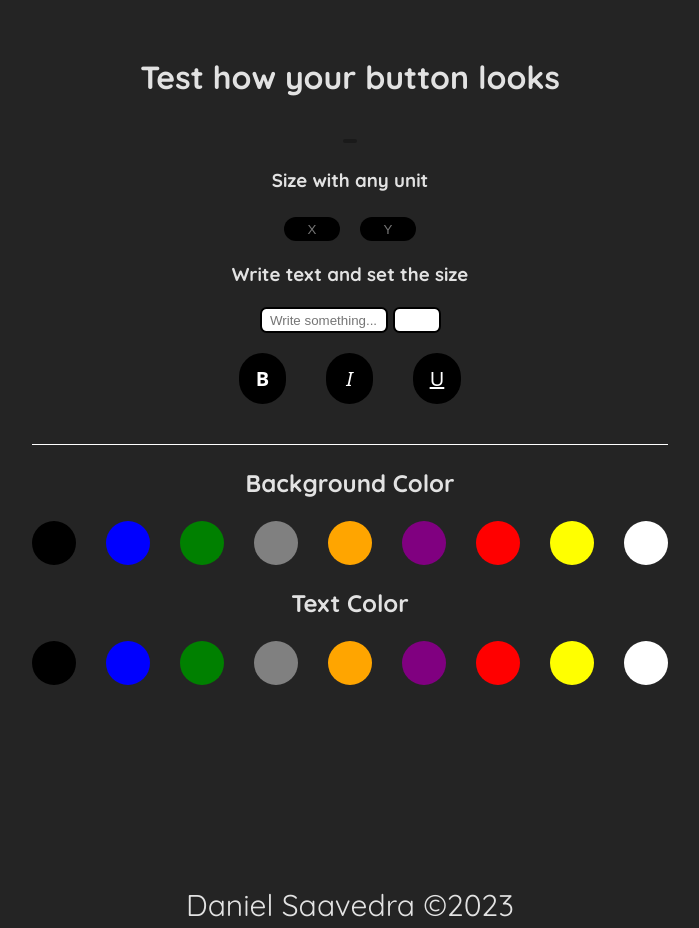
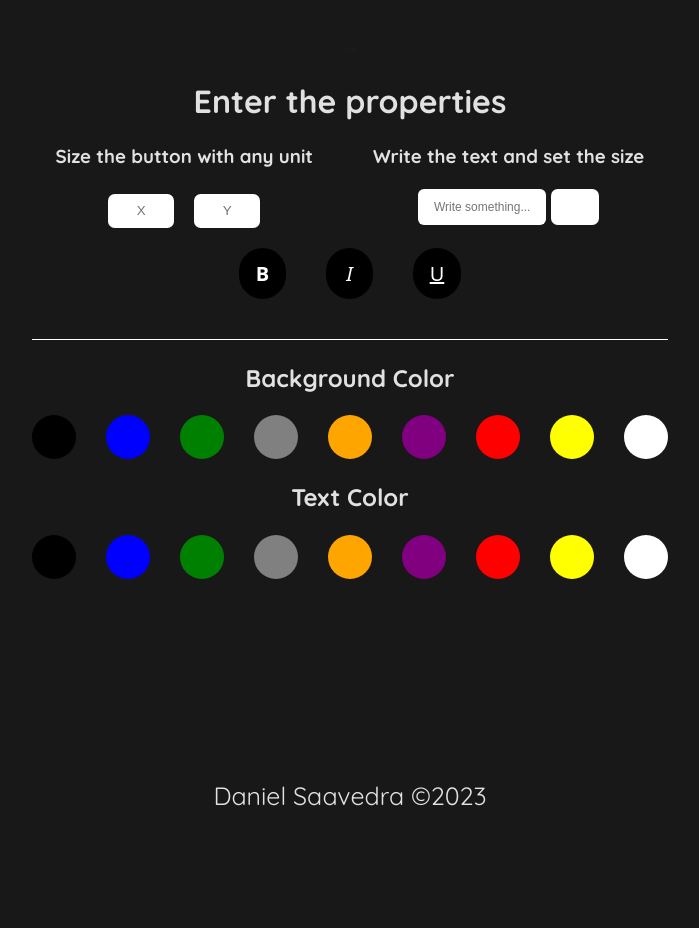
Before and after one commit to kiudev/button-customizer, a React (Vite) app: page / in a window 1280 px wide. Shown: the whole page, without its empty margins (290-989 px from the left). After the commit the page ends 819 px from the top, so only its background shows below. Built offline with nearby package versions, Linux system fonts and the light colour scheme.

Commit message:
:rocket: Improve interface

```diff
--- a/src/App.css
+++ b/src/App.css
@@ -40,6 +40,10 @@ h1 {
     font-weight: bold;
 }
 
+h3 {
+    margin-top: -5px;
+}
+
 p {
     margin-top: -2px;
 }
--- a/src/App.jsx
+++ b/src/App.jsx
@@ -94,7 +94,6 @@ function App() {
     return (
         <main>
             <header>
-                <h1>Test how your button looks</h1>
                 <MainButton
                     text={value}
                     style={{
@@ -109,7 +108,16 @@ function App() {
                         height: heightButton,
                     }}
                 />
-                <h3>Size with any unit</h3>
+                <h1>Enter the properties</h1>
+                <section
+                    style={{
+                        display: 'flex',
+                        justifyContent: 'center',
+                        gap: '60px',
+                    }}
+                >
+                    <div>
+                        <h3>Size the button with any unit</h3>
                         <div
                             style={{
                                 display: 'flex',
@@ -120,11 +128,15 @@ function App() {
                             <SizeButton placeholder="X" change={changeWidth} />
                             <SizeButton placeholder="Y" change={changeHeight} />
                         </div>
-                <h3>Write text and set the size</h3>
+                    </div>
+                    <div style={{ display: 'block' }}>
+                        <h3>Write the text and set the size</h3>
                         <div className="text-container">
                             <TextButton change={writeText} />
                             <TextSize change={changeTextSize} />
                         </div>
+                    </div>
+                </section>
                 <section className="font-buttons">
                     <TextStyle
                         style={{
--- a/src/components/Footer/style.css
+++ b/src/components/Footer/style.css
@@ -1,5 +1,5 @@
 footer {
-    font-size: 30px;
+    font-size: 25px;
     margin-top: 200px;
     height: 10px;
 }
--- a/src/components/MainButton/MainButton.jsx
+++ b/src/components/MainButton/MainButton.jsx
@@ -4,7 +4,9 @@ import './style.css'
 const Button = ({ text, style }) => {
     return (
         <div>
-            <button className='button' style={style}>{text}</button>
+            <button className="button" style={style}>
+                {text}
+            </button>
         </div>
     )
 }
--- a/src/components/SizeButton/style.css
+++ b/src/components/SizeButton/style.css
@@ -1,16 +1,10 @@
 .size-button {
-    width: 50px;
-    height: 20px;
+    width: 60px;
+    height: 30px;
     text-align: center;
     margin-top: 5px;
-    background-color: black;
     border: 1px solid transparent;
     transition: all 0.2s ease-in-out;
-    border-radius: 20px;
-}
-
-.size-button:focus {
-    padding: 6px;
-    border: 1px solid white;
+    border-radius: 0.5em;
     outline: none;
 }
--- a/src/components/TextButton/style.css
+++ b/src/components/TextButton/style.css
@@ -1,13 +1,10 @@
 .text-button {
     width: 120px;
-    height: 20px;
+    height: 30px;
     border-radius: 0.5em;
-    border: 2px solid black;
+    border: 2px solid transparent;
     text-align: center;
     outline: none;
     transition: all 0.2s ease-in-out;
+    font-size: 12px;
 }
-
-.text-button:focus {
-    padding: 6px;
-}
--- a/src/components/TextSize/TextSize.jsx
+++ b/src/components/TextSize/TextSize.jsx
@@ -4,7 +4,7 @@ import './style.css'
 const TextSize = ({ change }) => {
     return (
         <div>
-            <input className="input-size" type="text" onChange={change}></input>
+            <input className="text-size" type="text" onChange={change}></input>
         </div>
     )
 }
--- a/src/components/TextSize/style.css
+++ b/src/components/TextSize/style.css
@@ -1,13 +1,9 @@
-.input-size {
+.text-size {
     width: 40px;
-    height: 20px;
+    height: 30px;
     border-radius: 0.5em;
-    border: 2px solid black;
+    border: 2px solid transparent;
     text-align: center;
     outline: none;
     transition: all 0.2s ease-in-out;
 }
-
-.input-size:focus {
-    padding: 6px;
-}
--- a/src/index.css
+++ b/src/index.css
@@ -8,7 +8,7 @@
 
     color-scheme: light dark;
     color: #ffffffde;
-    background-color: #242424;
+    background-color: #181818;
 
     font-synthesis: none;
     text-rendering: optimizeLegibility;
```
Lines whose indentation alone changed are shown as unchanged.
